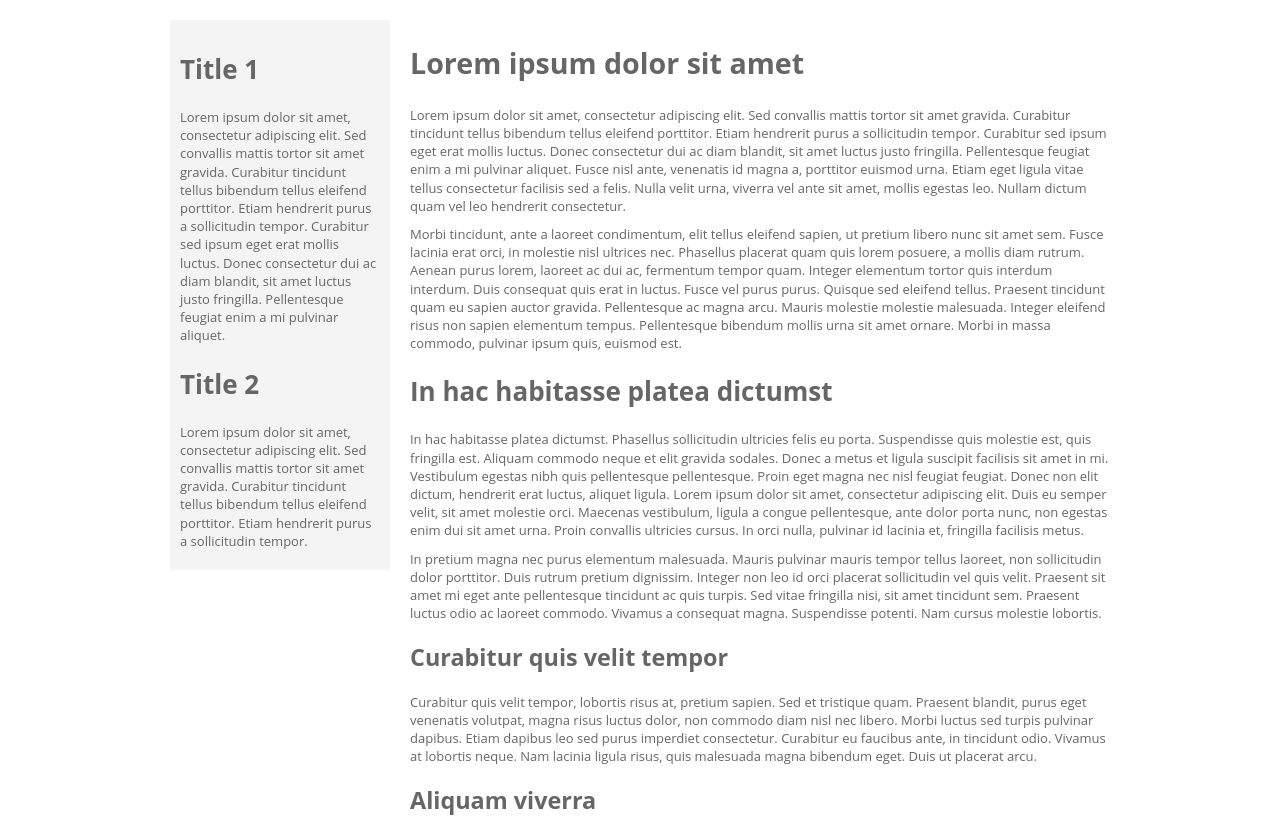
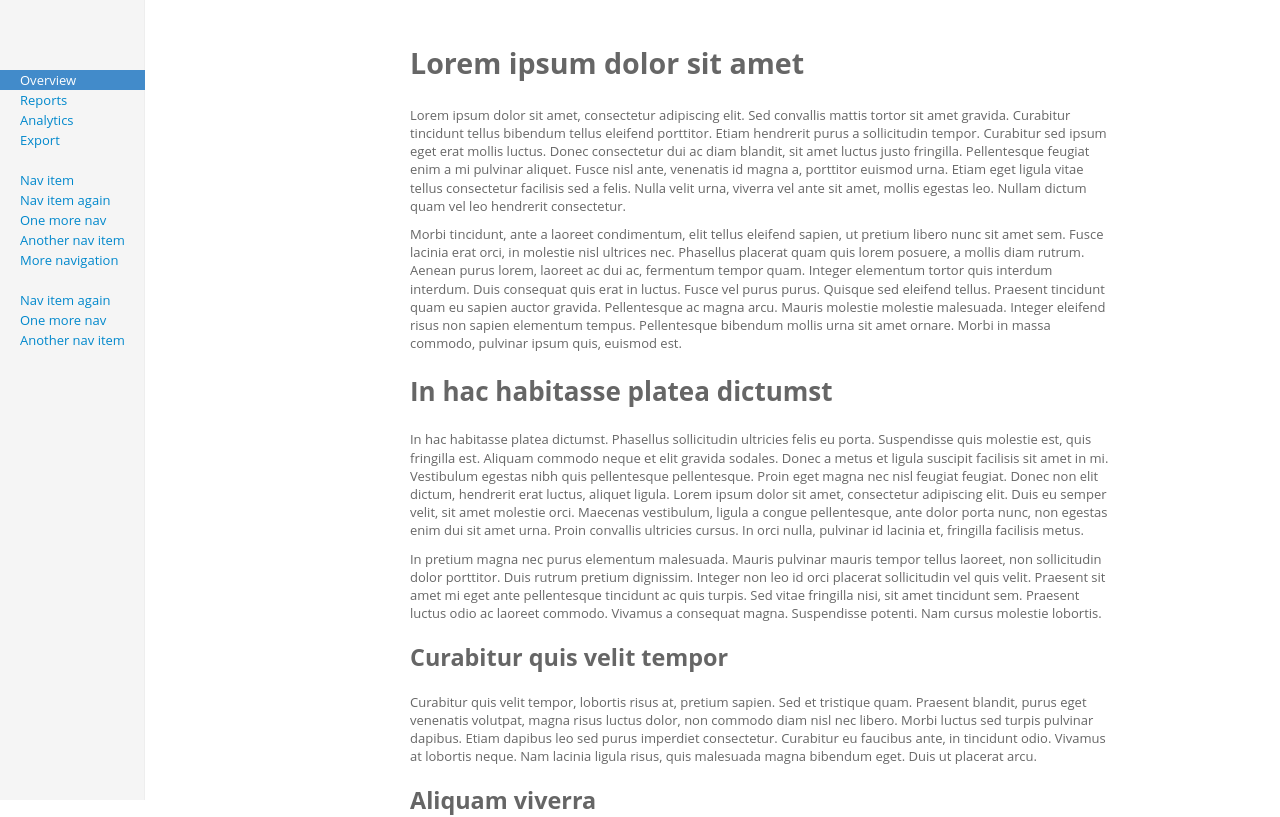
Before and after one commit to itsdebbiee/187UsabilityEval, a plain HTML site: page Website/index.html in a window 1280 px wide. Shown: the top 817 px of the page. Drawn offline with nearby package versions, Linux system fonts and the light colour scheme; some packages are replaced by stand-ins of ours; a script that the page names is missing.

Commit message:
sidebar with bootstrap css

```diff
--- /dev/null
+++ b/Website/css/dashboard.css
@@ -0,0 +1,93 @@
+/*
+ * Base structure
+ */
+
+/* Move down content because we have a fixed navbar that is 50px tall */
+body {
+  padding-top: 50px;
+}
+
+
+/*
+ * Global add-ons
+ */
+
+.sub-header {
+  padding-bottom: 10px;
+  border-bottom: 1px solid #eee;
+}
+
+
+/*
+ * Sidebar
+ */
+
+/* Hide for mobile, show later */
+.sidebar {
+  display: none;
+}
+@media (min-width: 768px) {
+  .sidebar {
+    position: fixed;
+    top: 0;
+    left: 0;
+    bottom: 0;
+    z-index: 1000;
+    display: block;
+    padding: 70px 20px 20px;
+    background-color: #f5f5f5;
+    border-right: 1px solid #eee;
+  }
+}
+
+/* Sidebar navigation */
+.nav-sidebar {
+  margin-left: -20px;
+  margin-right: -21px; /* 20px padding + 1px border */
+  margin-bottom: 20px;
+}
+.nav-sidebar > li > a {
+  padding-left: 20px;
+  padding-right: 20px;
+}
+.nav-sidebar > .active > a {
+  color: #fff;
+  background-color: #428bca;
+}
+
+
+/*
+ * Main content
+ */
+
+.main {
+  padding: 20px;
+}
+@media (min-width: 768px) {
+  .main {
+    padding-left: 40px;
+    padding-right: 40px;
+  }
+}
+.main .page-header {
+  margin-top: 0;
+}
+
+
+/*
+ * Placeholder dashboard ideas
+ */
+
+.placeholders {
+  margin-bottom: 30px;
+  text-align: center;
+}
+.placeholders h4 {
+  margin-bottom: 0;
+}
+.placeholder {
+  margin-bottom: 20px;
+}
+.placeholder img {
+  border-radius: 50%;
+}
--- a/Website/index.html
+++ b/Website/index.html
@@ -18,6 +18,7 @@
 	<!--Link to CSS Stylesheet -->
 	<link rel="stylesheet" type="text/css" href="css/bootstrap-responsive.css"/>
 	<link rel="stylesheet" type="text/css" href="css/bootstrap.css"/>
+	<link rel="stylesheet" type="text/css" href="css/dashboard.css"/>
 	<link rel="stylesheet" type="text/css" href="css/mystyles.css"/>
 	<link href='http://fonts.googleapis.com/css?family=Lato:300,400' rel='stylesheet' type='text/css'/>
 
@@ -49,21 +50,26 @@
 	    <main class="clearfix">
 
 	    	<!--sidebar-->
-	    	<aside id="sidebar">
-
-	    		<div class="inside">
-
-		    		<h2>Title 1</h2>
-
-		    		<p>Lorem ipsum dolor sit amet, consectetur adipiscing elit. Sed convallis mattis tortor sit amet gravida. Curabitur tincidunt tellus bibendum tellus eleifend porttitor. Etiam hendrerit purus a sollicitudin tempor. Curabitur sed ipsum eget erat mollis luctus. Donec consectetur dui ac diam blandit, sit amet luctus justo fringilla. Pellentesque feugiat enim a mi pulvinar aliquet.</p>
-
-		    		<h2>Title 2</h2>
-
-		    		<p>Lorem ipsum dolor sit amet, consectetur adipiscing elit. Sed convallis mattis tortor sit amet gravida. Curabitur tincidunt tellus bibendum tellus eleifend porttitor. Etiam hendrerit purus a sollicitudin tempor.  </p>
-
-	    		</div>
-
-	    	</aside>
+        <div class="col-sm-3 col-md-2 sidebar">
+          <ul class="nav nav-sidebar">
+            <li class="active"><a href="http://getbootstrap.com/examples/dashboard/#">Overview</a></li>
+            <li><a href="http://getbootstrap.com/examples/dashboard/#">Reports</a></li>
+            <li><a href="http://getbootstrap.com/examples/dashboard/#">Analytics</a></li>
+            <li><a href="http://getbootstrap.com/examples/dashboard/#">Export</a></li>
+          </ul>
+          <ul class="nav nav-sidebar">
+            <li><a href="">Nav item</a></li>
+            <li><a href="">Nav item again</a></li>
+            <li><a href="">One more nav</a></li>
+            <li><a href="">Another nav item</a></li>
+            <li><a href="">More navigation</a></li>
+          </ul>
+          <ul class="nav nav-sidebar">
+            <li><a href="">Nav item again</a></li>
+            <li><a href="">One more nav</a></li>
+            <li><a href="">Another nav item</a></li>
+          </ul>
+        </div>
 	    	<!--end sidebar-->
 
 	    	<!--main content-->
@@ -134,14 +140,5 @@
 	<script src="http://ajax.googleapis.com/ajax/libs/jquery/1.10.2/jquery.min.js"></script>
 	<script src="js/stickySidebar.js"></script>
 
-	<script>
-	$(document).ready(function() {
-
-		$('#sidebar').stickySidebar({
-			sidebarTopMargin: 20,
-			footerThreshold: 100
-		});
-	});
-	</script>
 </body>
 </html>
--- a/Website/js/script.js
+++ b/Website/js/script.js
@@ -9,8 +9,8 @@ $(document).ready(function() {
 
 /* Sticky SideBar */
 $(document).ready(function() {
-
-    $('#sidebar').stickySidebar();
+    $('#sidebar').stickySidebar({
 		sidebarTopMargin: 20,
 		footerThreshold: 100
+	});
 });
```
